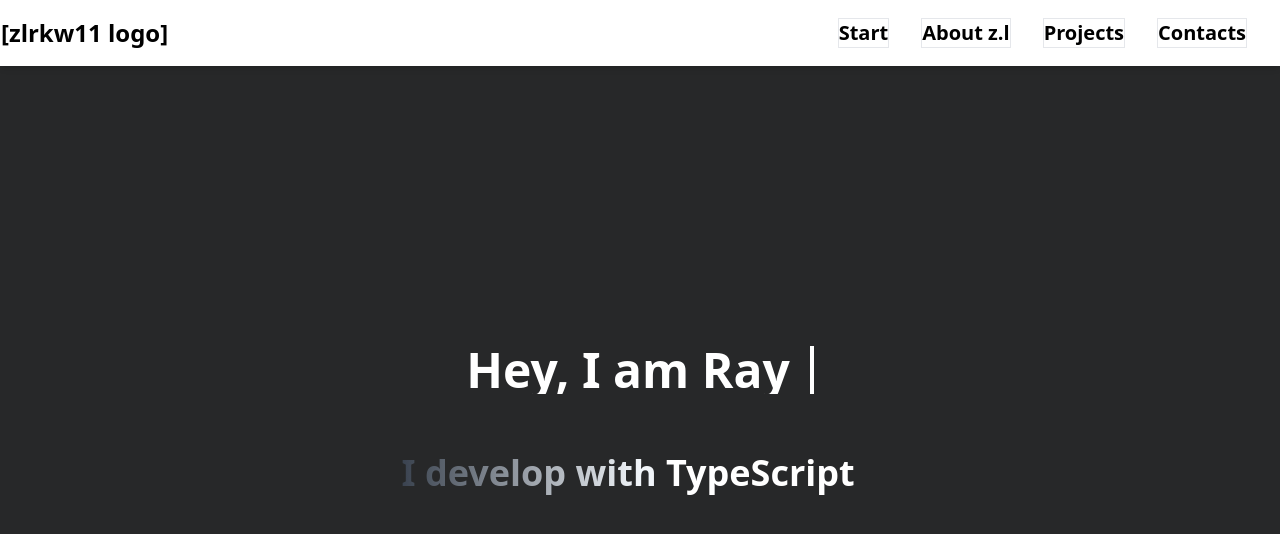
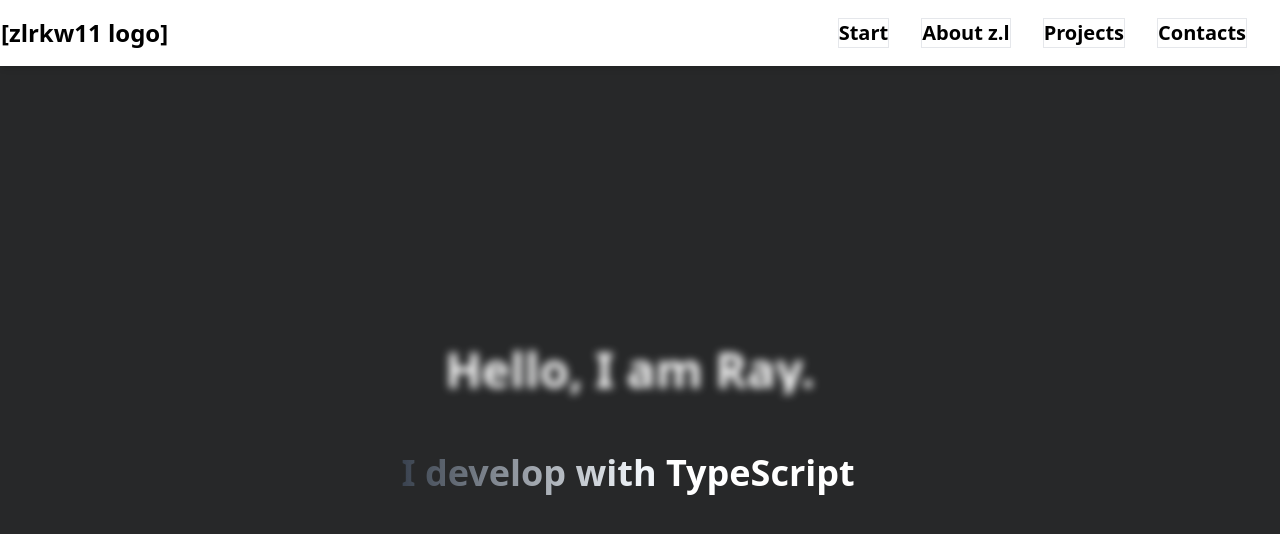
Before and after one commit to zlrkw11/portfolio-zl, a React (Vite) app: page / in a window 1280 px wide. Shown: the top 534 px of the page. Built offline with nearby package versions, Linux system fonts and the light colour scheme.

Commit message:
blur text

```diff
--- a/src/components/Intro.jsx
+++ b/src/components/Intro.jsx
@@ -1,9 +1,9 @@
 function Intro() {
   return (
-    <div className="flex items-center justify-center p-10">
-      <div className="w-max">
-        <h1 className="animate-typing overflow-hidden whitespace-nowrap border-r-4 border-r-white pr-5 text-5xl text-white font-bold">
-          Hey, I am Ray
+    <div className="flex items-center justify-center p-10 h-auto ">
+      <div className="w-max blur-sm hover:blur-none transition">
+        <h1 className=" animate-typing overflow-hidden whitespace-nowrap  pr-5 text-5xl text-white font-bold">
+          Hello, I am Ray.
         </h1>
       </div>
     </div>
--- a/tailwind.config.js
+++ b/tailwind.config.js
@@ -28,7 +28,7 @@ export default {
         "text-slide-7 17.5s cubic-bezier(0.83, 0, 0.17, 1) infinite",
       "text-slide-8":
         "text-slide-8 20s cubic-bezier(0.83, 0, 0.17, 1) infinite",
-      typing: "typing 3s steps(30), blink .7s",
+      typing: "typing 3s steps(40), blink .7s",
     },
     keyframes: {
       "text-slide-2": {
```
Also changed, not shown: src/assets/icons/tailwind-css.svg (added).
